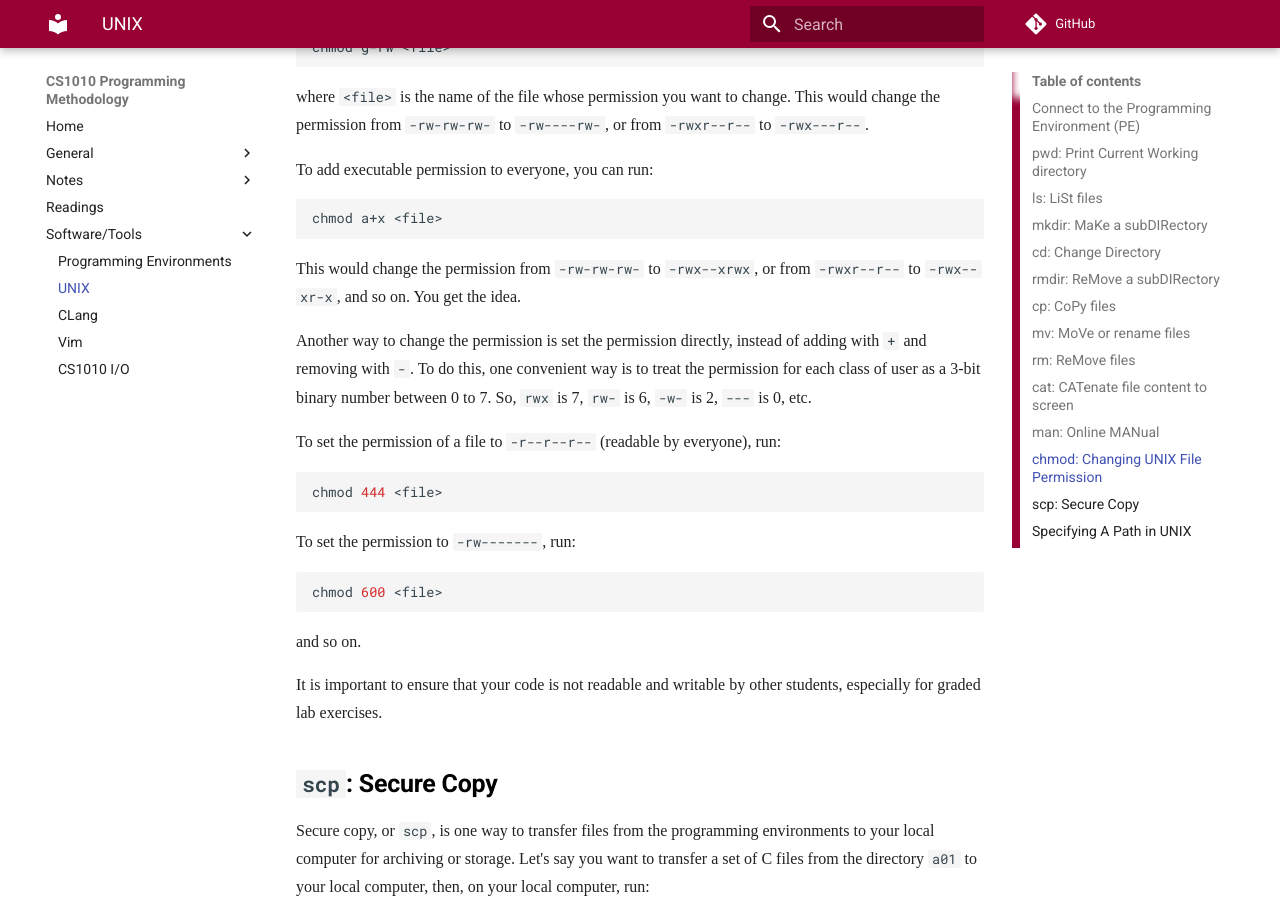
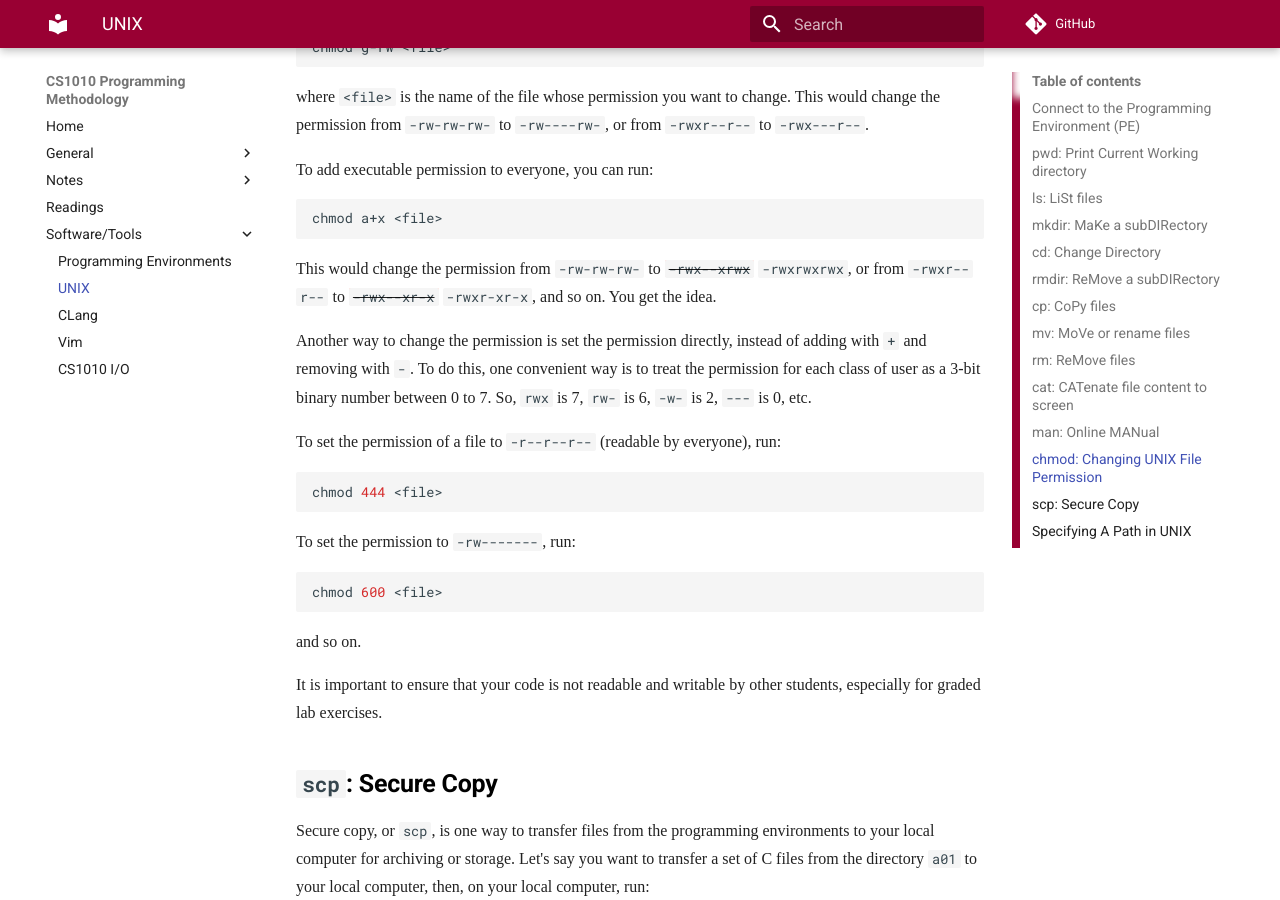
Before and after one commit to LL-Pengfei/CS1010-AY1819S1-Personal, an MkDocs documentation site: the page built from docs/unix.md, in a window 1280 px wide and 900 px high, scrolled down 7083 px. Built offline with MkDocs 1.6.1 and Material for MkDocs 9.7.7, drawn with Linux system fonts in a browser that asks for light colours; nearby versions of some CDN libraries; some web fonts are replaced; comment, search, counter and statistics services are not loaded; old or Windows-style settings are respelled for this version of MkDocs.

Commit message:
Fix chmod bug

````diff
--- a/docs/unix.md
+++ b/docs/unix.md
@@ -248,7 +248,7 @@ To add executable permission to everyone, you can run:
 chmod a+x <file>
 ```
 
-This would change the permission from `-rw-rw-rw-` to `-rwx--xrwx`, or from `-rwxr--r--` to `-rwx--xr-x`, and so on.  You get the idea.
+This would change the permission from `-rw-rw-rw-` to {--`-rwx--xrwx`--} `-rwxrwxrwx`, or from `-rwxr--r--` to {--`-rwx--xr-x`--} `-rwxr-xr-x`, and so on.  You get the idea.
 
 Another way to change the permission is set the permission directly, instead of adding with `+` and removing with `-`.  To do this, one convenient way is to treat the permission for each class of user as a 3-bit binary number between 0 to 7.  So, `rwx` is 7, `rw-` is 6, `-w-` is 2, `---` is 0, etc.
 
````
